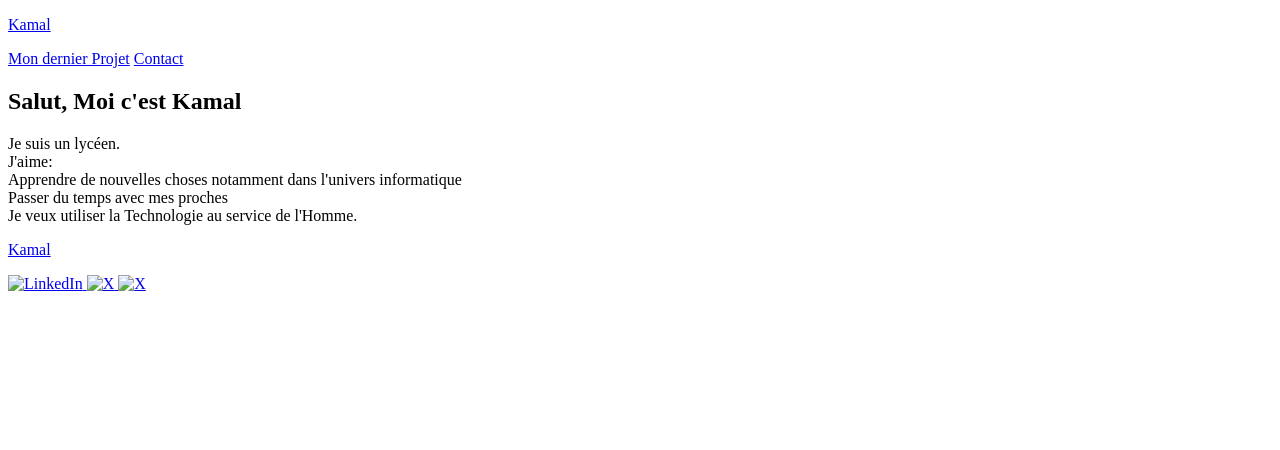
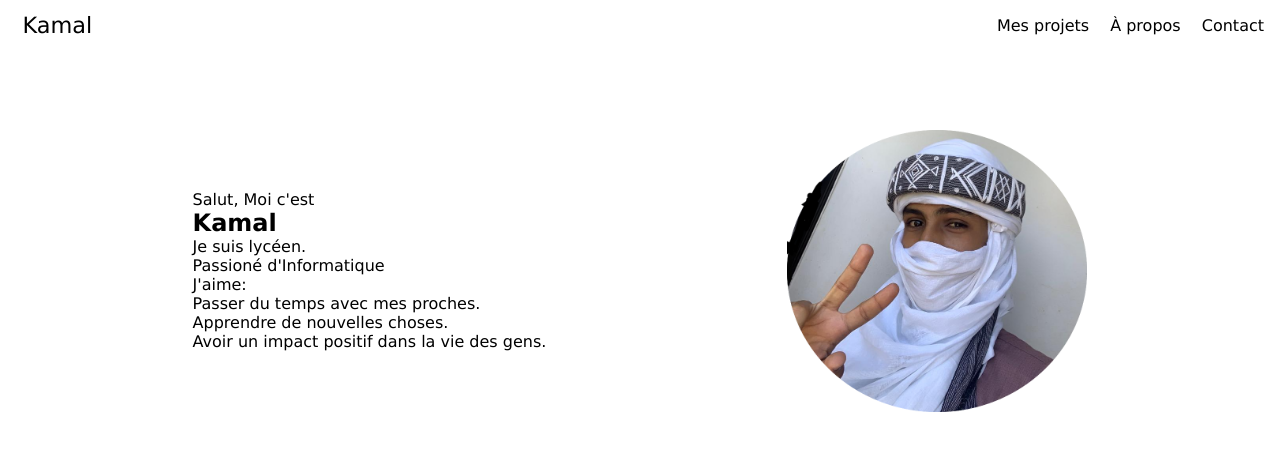
Before and after one commit to kamaloudiine/Portfolio, a plain HTML site: page index.html in a window 1280 px wide. Drawn offline with Linux system fonts and the light colour scheme.

Commit message:
Add files via upload

```diff
--- a/index.css
+++ b/index.css
@@ -1,68 +1,72 @@
-/**  * {
+  *, *::before, *::after {
 	box-sizing: border-box;
-	list-style: circle;
-	font-family: Verdana, Tahoma, sans-serif;
+	margin: 0;
+
 }
 
 html {
 	font-size: 16px;
+	font-family: Verdana, Tahoma, sans-serif;
+	display: flex;
+	flex-direction: column;
 }
 
 header {
 	display: flex;
-	margin-bottom: 1em;
-	position: fixed;
+	align-items: center;
+	justify-content: space-between;
+	max-height: 50px;
+	height: 17vh;
+	width: 100%;
+	margin-bottom: 4em;
+
 }
 
-body {
-	margin: 0;
-	display: flex;
-	flex-direction: column;
+.logo {
+	margin-left: 1em;
+	font-size: 1.4em;
+	color: inherit;
+	text-decoration: none;
 }
 
 nav {
 	display: flex;
-	align-items: center;
-	justify-content: space-between;
-	padding-right: 1em;
-	height: 4em;
-	font-size: 1.2em;
+	align-items: space-between;
+	margin-right: 1em;
+   /* background-color: rgb(110, 187, 255);
+     */
+
 }
 
-a {
+header nav div a {
+	padding-left: 1em;
 	text-decoration: none;
 	color: inherit;
 }
 
-header nav a {
-	padding-left: 1em;
+header nav div a:hover {
+	cursor: pointer;
+	text-decoration: underline;
+}
+
+#info {
+	display: flex;
+	justify-content: space-around;
+	align-items: center;
+	margin: 5em;
+	gap: 1em;
+}
+
+img {
+	display: inline-block;
+	max-width: 300px;
 }
 
 
 
 
 
-
-**/
-* {
-	list-style: circle;
-	box-sizing: border-box;
-	font-family: Verdana, Tahoma, sans-serif;
-}
-
-nav {
-	display: flex;
-	align-items: center;
-	justify-content: space-between;
-	padding-right: 1em;
-	width: 100%;
-	height: 4em;
-	font-size: 1.2em;
-    background-color: rgb(110, 187, 255);
-    font-weight: 800;
-	position: fixed;
-}
-
+/*
 #info {
 	font-size: 1.5em;
 	width: 100%;
--- a/index.html
+++ b/index.html
@@ -3,39 +3,56 @@
 
 <head>
 	<title>Kamal-Oudine Raliou</title>
-	<link rel="stylesheet" href="Imajighan/styles.css" />
+	<link rel="stylesheet" href="index.css" />
 	<meta charset="UTF-8" />
 	<meta name="viewport" content="width:device-width, initial-scale=1.0">
 </head>
 
 <body>
+
 	<header>
-		<nav>
 		<a href="index.html" class="logo">
 			<p>Kamal</p>
 		</a>
+		<nav>
+
 			<div>
-				<a href="Imajighan/acceuil.html"> Mon dernier Projet</a>
-				<a href="#contact">Contact</a>
+				<a href="">Mes projets</a>
+				<a href>À propos</a>
+				<a href="">Contact</a>
 			</div>
 		</nav>
 	</header>
 
 	<main>
-		<section id="info">
-			<h1>Salut, Moi c'est Kamal</h1>
-			<p>Je suis un lycéen.<br/>
+		<section id="profile">
+			<div id="info">
+				<div class="description-info">
+					<p>Salut, Moi c'est</p>
+					<h1>Kamal</h1>
+					<p>Je suis lycéen.<br/>
+					<p>Passioné d'Informatique</p>
 					J'aime:
 					<br/>
-				Apprendre de nouvelles choses notamment dans l'univers informatique
+					Passer du temps avec mes proches.
 					<br/>
-				Passer du temps avec mes proches
+					Apprendre de nouvelles choses.
 					<br/>
-				Je veux utiliser la Technologie au service de l'Homme.
+					Avoir un impact positif dans la vie des gens.
 				</p>
+				</div>
+
+				<img src="assets/mypic.png" alt="mypicture" >
+			</div>
 		</section>
 
 	</main>
+
+
+
+
+
+	<!--
 		<footer id="footer">
 		<a href="index.html" class="logo">
 			<p>Kamal</p>
@@ -53,6 +70,8 @@
 			</a>
 		</div>
 	</footer>
+-->
+
 </body>
 
 </html>
```
Also changed, not shown: assets/instagram-icon.png (added), assets/linkedin-icon.png (added), assets/mypic.png (added), assets/twitterx-icon.png (added). Lines whose indentation alone changed are shown as unchanged.
